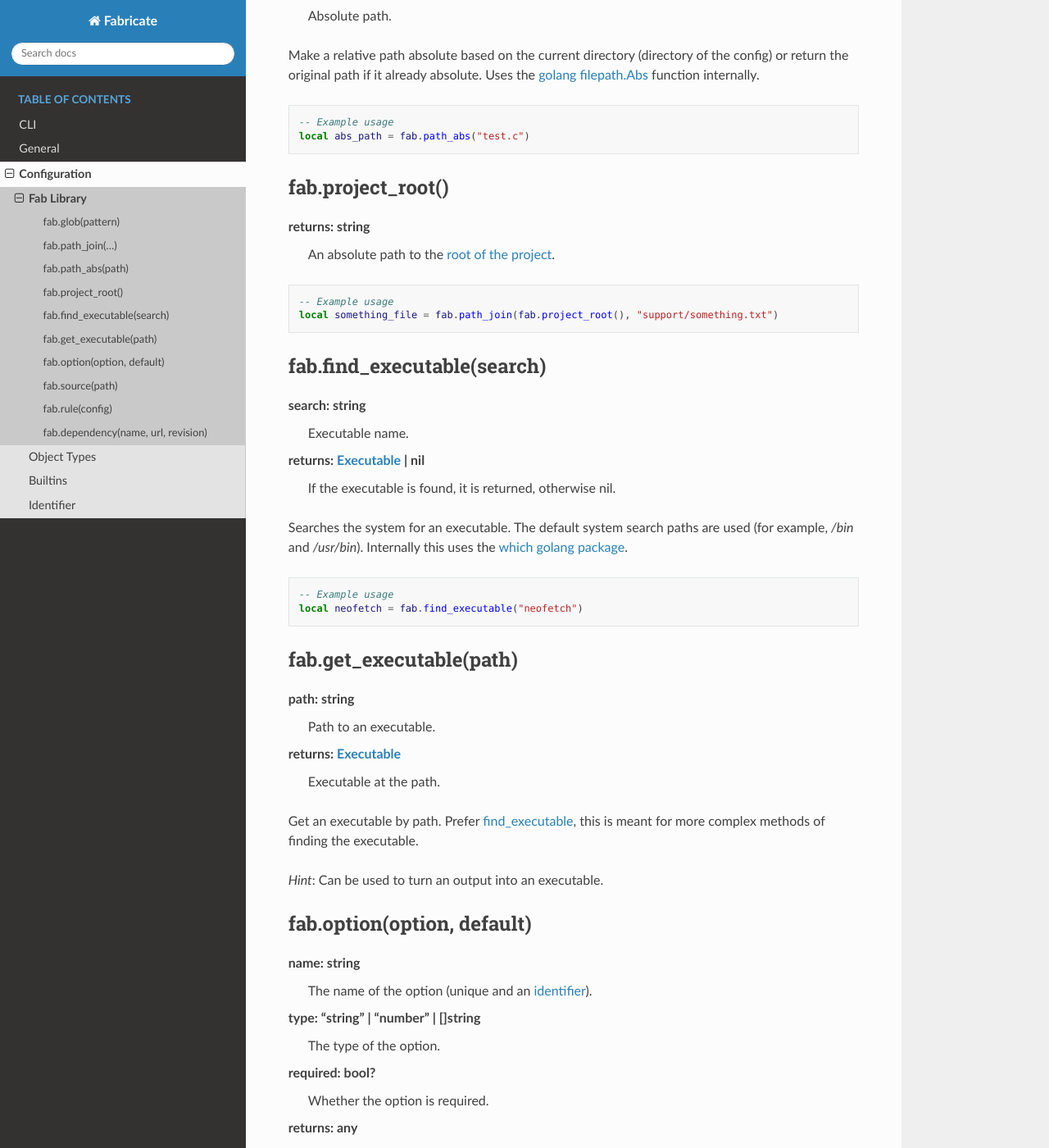
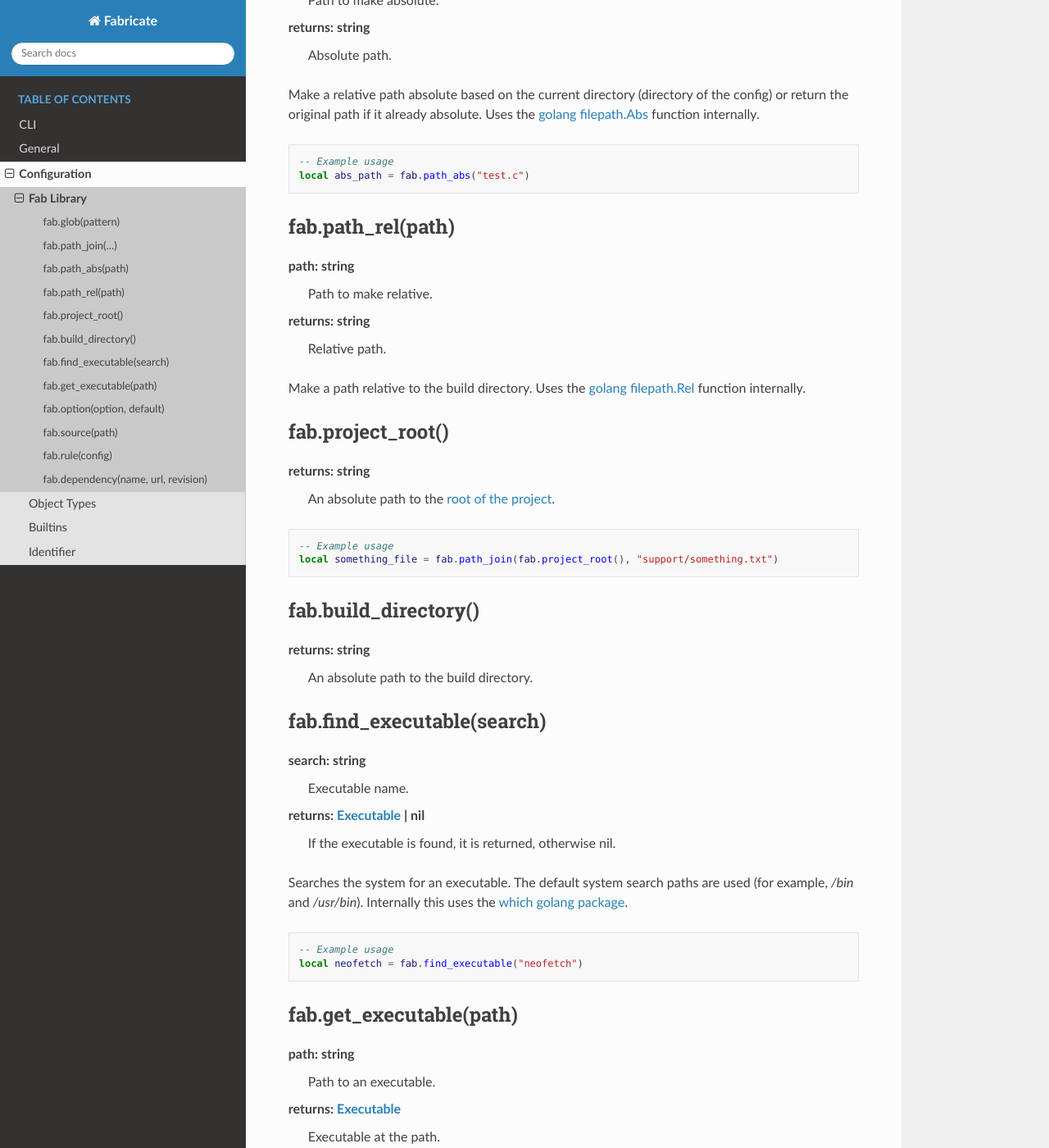
Before and after one commit to elysium-os/fabricate, a Sphinx documentation site: the page built from docs/config/fab.rst, in a window 1280 px wide and 1400 px high, scrolled down 1388 px. Shown: the whole window at 82% size. Built offline with Sphinx 7.4.7 and the Read the Docs theme 3.1.0, drawn with Linux system fonts in a browser that asks for light colours; some of the changed text lies outside the part shown.

Commit message:
feat: use absolute paths
- Add `fab.path_rel`
- Add `fab.build_directory`

```diff
--- a/docs/config/fab.rst
+++ b/docs/config/fab.rst
@@ -56,6 +56,18 @@ Uses the `golang <https://go.dev/>`_ `filepath.Abs <https://pkg.go.dev/path/file
     -- Example usage
     local abs_path = fab.path_abs("test.c")
 
+.. _config-fab-path_rel:
+
+fab.path_rel(path)
+==================
+path: string
+    Path to make relative.
+returns: string
+    Relative path.
+
+Make a path relative to the build directory.
+Uses the `golang <https://go.dev/>`_ `filepath.Rel <https://pkg.go.dev/path/filepath#Rel>`_ function internally.
+
 .. _config-fab-project_root:
 
 fab.project_root()
@@ -67,6 +79,13 @@ returns: string
 
     -- Example usage
     local something_file = fab.path_join(fab.project_root(), "support/something.txt")
+
+.. _config-fab-build_directory:
+
+fab.build_directory()
+==================
+returns: string
+    An absolute path to the build directory.
 
 .. _config-fab-find_executable:
 
```
Also changed, not shown: docs/config/object-types.rst (+2 -10 lines), 4 other files.
